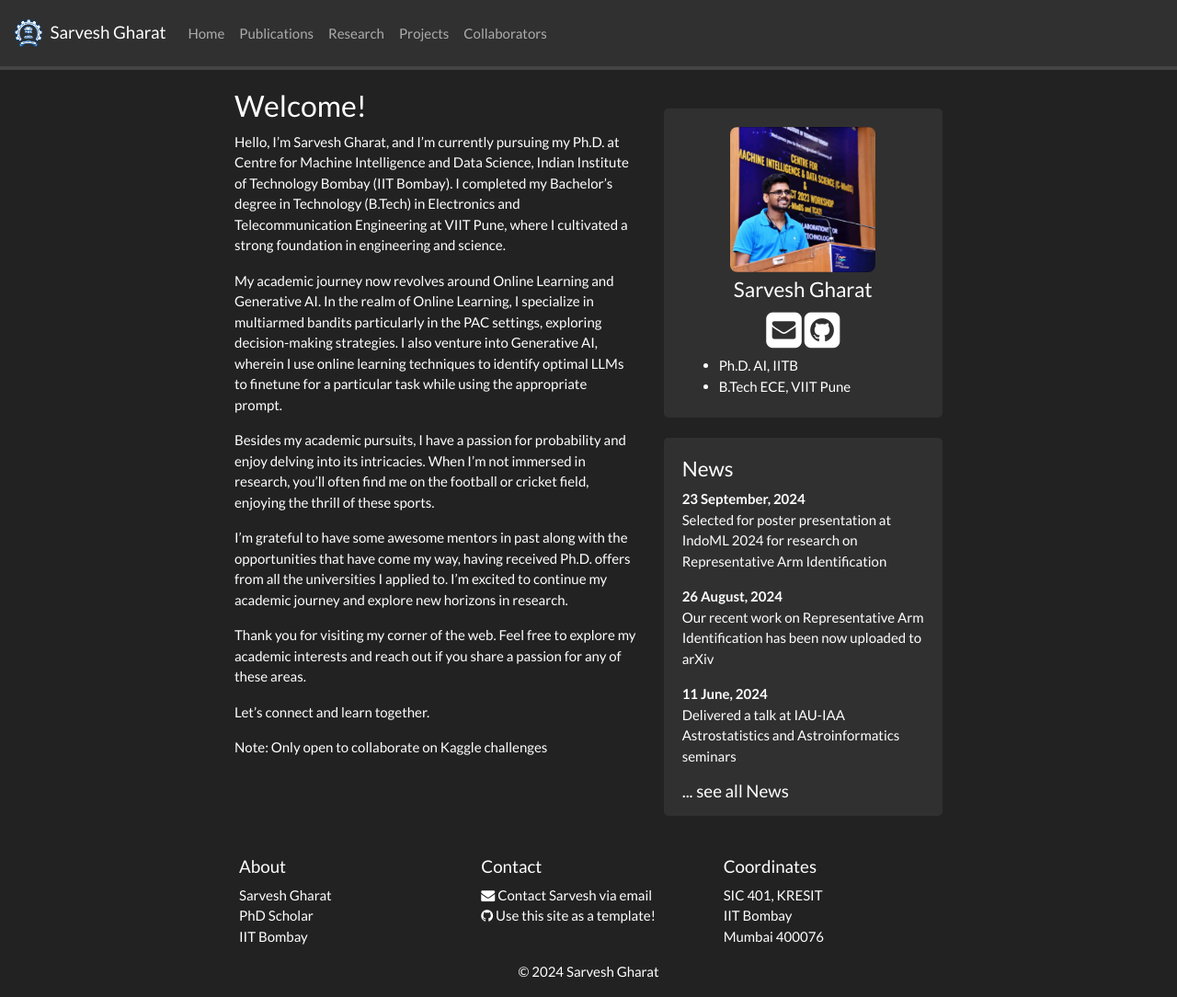
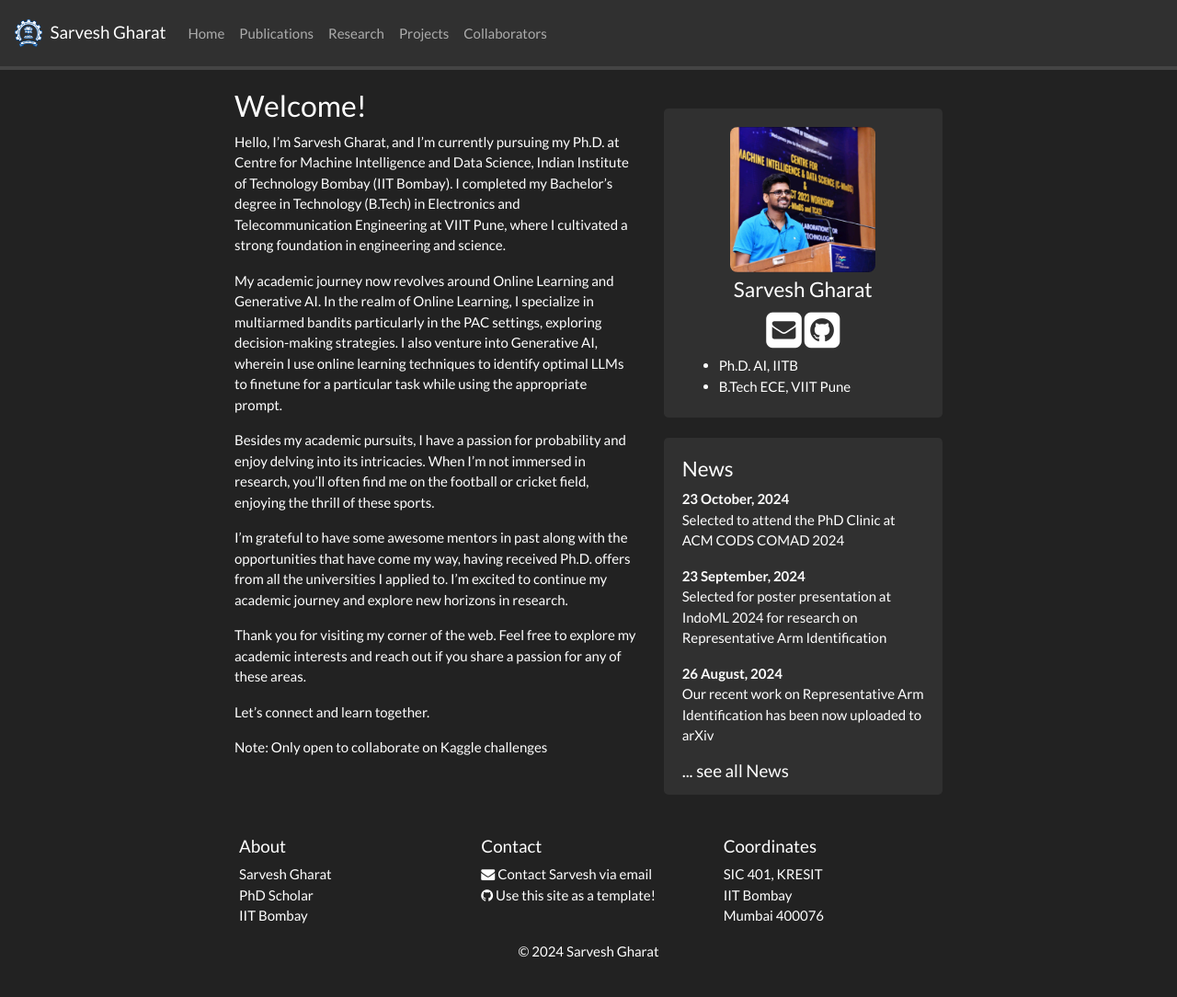
Before and after one commit to SarveshVGharat/SarveshVGharat.github.io, a Jekyll site: the page built from _pages/home.md, in a window 1280 px wide and 1084 px high. Shown: the whole window at 92% size. Built offline with Jekyll 4.4.1, drawn with Linux system fonts in a browser that asks for light colours; nearby versions of some CDN libraries; a style sheet for code colours, icons or effects is not loaded.

Commit message:
Update news.yml

```diff
--- a/_data/news.yml
+++ b/_data/news.yml
@@ -1,3 +1,6 @@
+- date: 23 October, 2024
+  headline: "Selected to attend the PhD Clinic at ACM CODS COMAD 2024"
+
 - date: 23 September, 2024
   headline: "Selected for poster presentation at IndoML 2024 for research on Representative Arm Identification"
 
```
